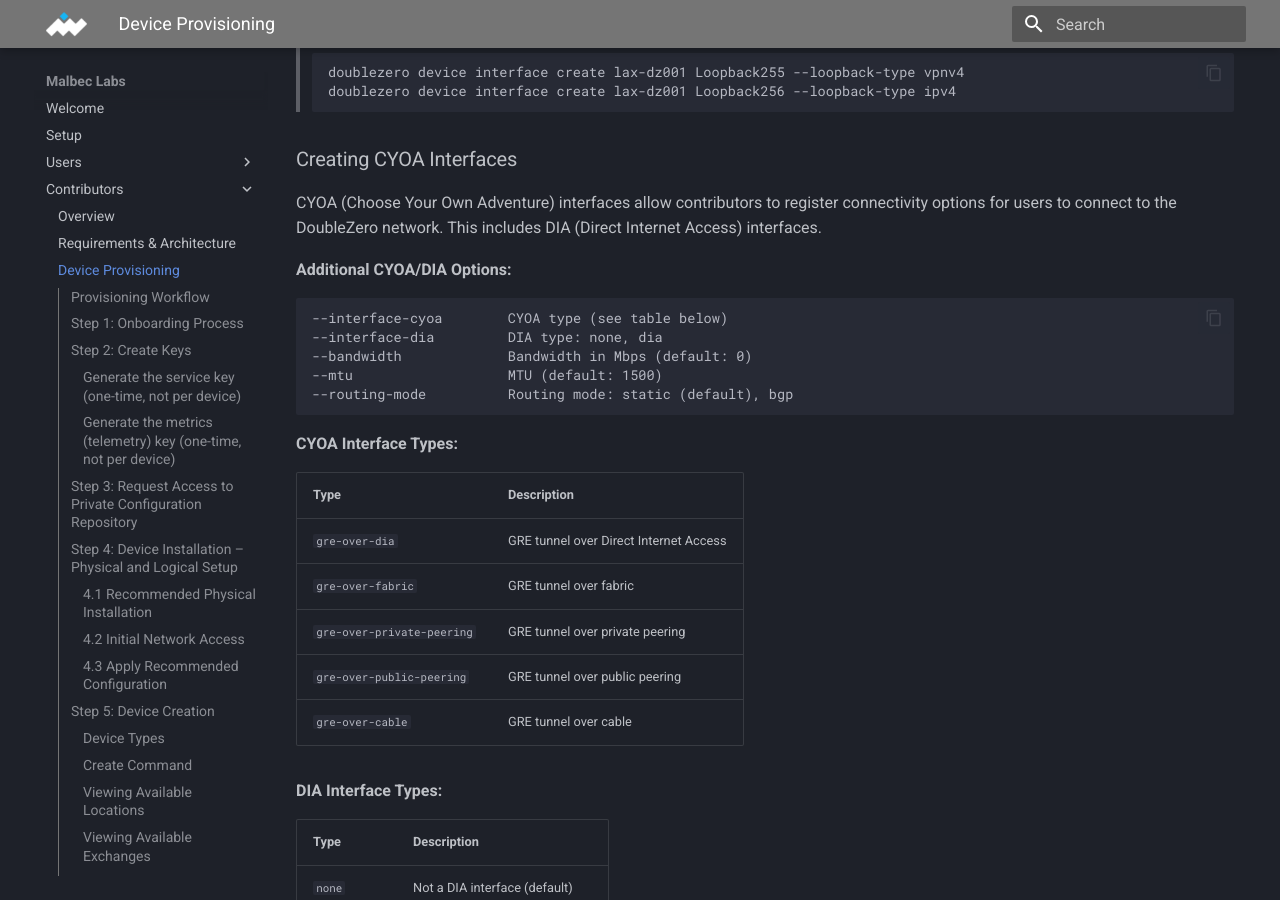
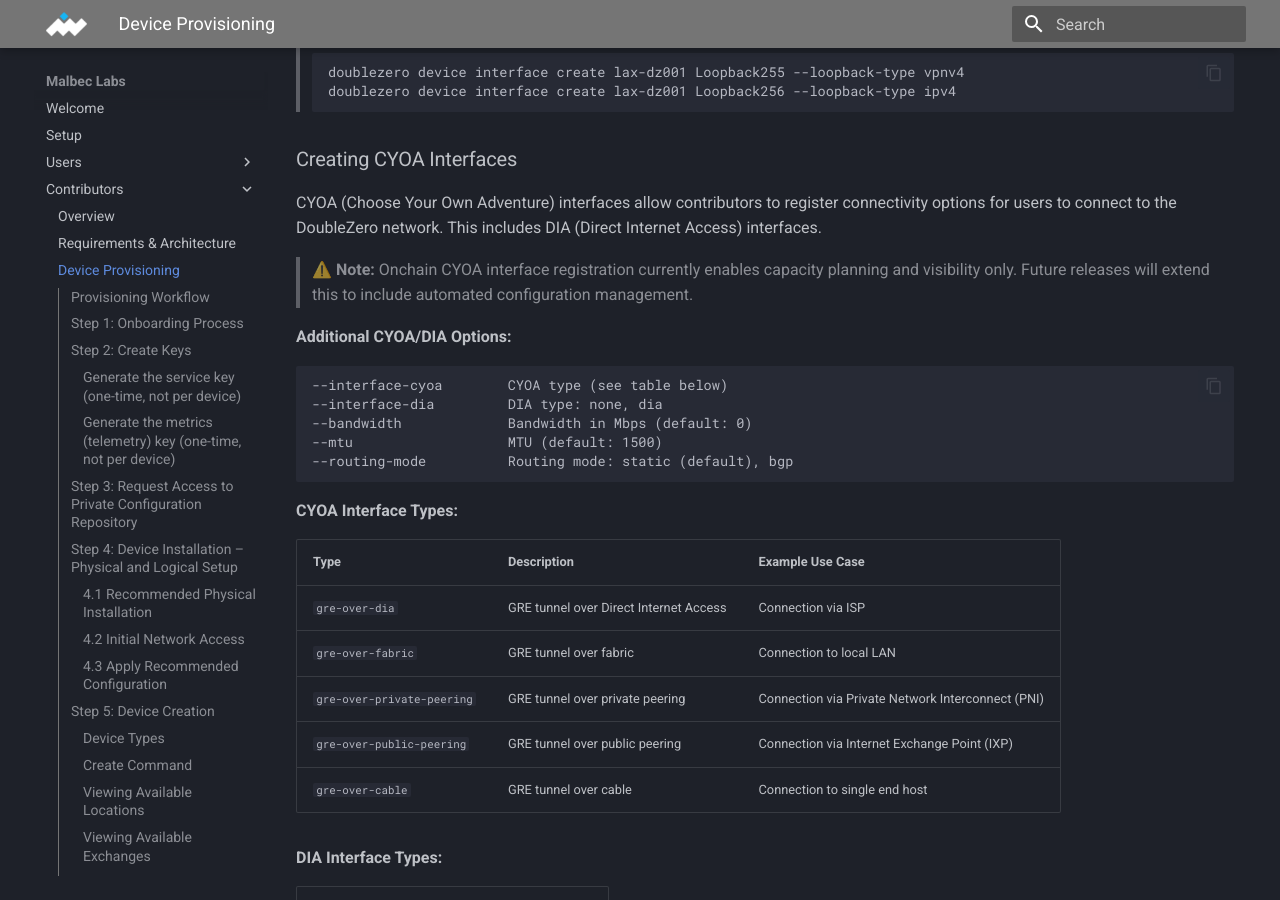
Before and after one commit to malbeclabs/docs, an MkDocs documentation site: the page built from docs/contribute-provisioning.md, in a window 1280 px wide and 900 px high, scrolled down 4905 px. Built offline with MkDocs 1.6.1 and Material for MkDocs 9.7.7, drawn with Linux system fonts in a browser that asks for light colours.

Commit message:
updated provisioning doc with note about CYOA interfaces and adding examples for CYOA types

````diff
--- a/docs/contribute-provisioning.md
+++ b/docs/contribute-provisioning.md
@@ -215,6 +215,9 @@
 
 CYOA (Choose Your Own Adventure) interfaces allow contributors to register connectivity options for users to connect to the DoubleZero network. This includes DIA (Direct Internet Access) interfaces.
 
+> ⚠️ **Note:**
+> Onchain CYOA interface registration currently enables capacity planning and visibility only. Future releases will extend this to include automated configuration management.
+
 **Additional CYOA/DIA Options:**
 
 ```
@@ -227,13 +230,13 @@
 
 **CYOA Interface Types:**
 
-| Type | Description |
-|------|-------------|
-| `gre-over-dia` | GRE tunnel over Direct Internet Access |
-| `gre-over-fabric` | GRE tunnel over fabric |
-| `gre-over-private-peering` | GRE tunnel over private peering |
-| `gre-over-public-peering` | GRE tunnel over public peering |
-| `gre-over-cable` | GRE tunnel over cable |
+| Type | Description | Example Use Case |
+|------|-------------|------------------|
+| `gre-over-dia` | GRE tunnel over Direct Internet Access | Connection via ISP |
+| `gre-over-fabric` | GRE tunnel over fabric | Connection to local LAN |
+| `gre-over-private-peering` | GRE tunnel over private peering | Connection via Private Network Interconnect (PNI) |
+| `gre-over-public-peering` | GRE tunnel over public peering | Connection via Internet Exchange Point (IXP) |
+| `gre-over-cable` | GRE tunnel over cable | Connection to single end host |
 
 **DIA Interface Types:**
 
````
